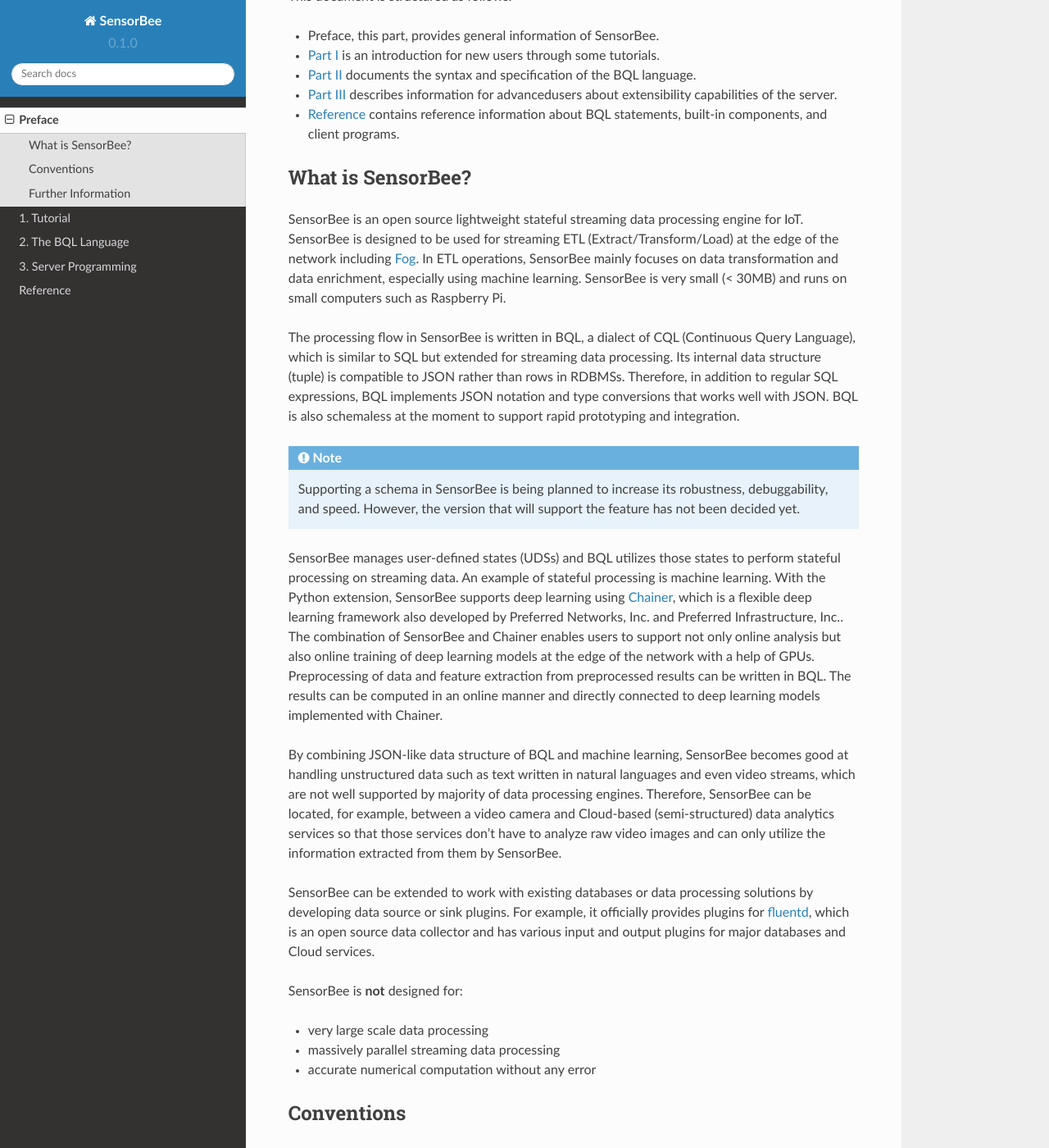
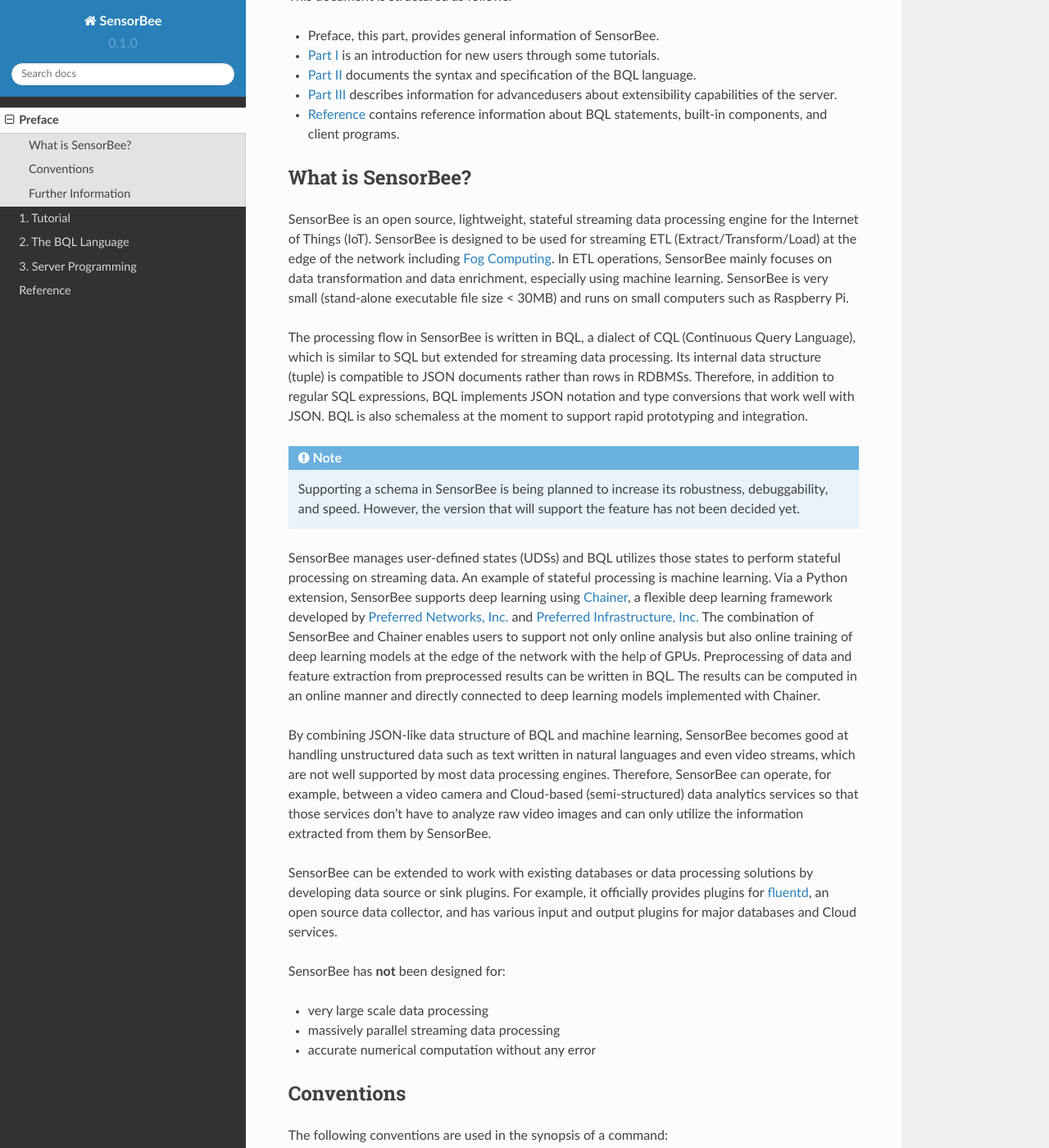
Before and after one commit to sensorbee/docs, a Sphinx documentation site: the page built from source/preface.rst, in a window 1280 px wide and 1400 px high, scrolled down 248 px. Shown: the whole window at 82% size. Built offline with Sphinx 7.4.7 and the Read the Docs theme 2.0.0, drawn with Linux system fonts in a browser that asks for light colours; some of the changed text lies outside the part shown.

Commit message:
review preface

```diff
--- a/source/preface.rst
+++ b/source/preface.rst
@@ -21,19 +21,19 @@
 What is SensorBee?
 ******************
 
-SensorBee is an open source lightweight stateful streaming data processing
-engine for IoT. SensorBee is designed to be used for streaming ETL
+SensorBee is an open source, lightweight, stateful streaming data processing
+engine for the Internet of Things (IoT). SensorBee is designed to be used for streaming ETL
 (Extract/Transform/Load) at the edge of the network including
-`Fog <http://www.cisco.com/c/dam/en_us/solutions/trends/iot/docs/computing-overview.pdf>`_.
+`Fog Computing <http://www.cisco.com/c/dam/en_us/solutions/trends/iot/docs/computing-overview.pdf>`_.
 In ETL operations, SensorBee mainly focuses on data transformation and data
-enrichment, especially using machine learning. SensorBee is very small (< 30MB)
+enrichment, especially using machine learning. SensorBee is very small (stand-alone executable file size < 30MB)
 and runs on small computers such as Raspberry Pi.
 
 The processing flow in SensorBee is written in BQL, a dialect of CQL
 (Continuous Query Language), which is similar to SQL but extended for streaming
-data processing. Its internal data structure (tuple) is compatible to JSON
+data processing. Its internal data structure (tuple) is compatible to JSON documents
 rather than rows in RDBMSs. Therefore, in addition to regular SQL expressions,
-BQL implements JSON notation and type conversions that works well with JSON.
+BQL implements JSON notation and type conversions that work well with JSON.
 BQL is also schemaless at the moment to support rapid prototyping and
 integration.
 
@@ -45,31 +45,31 @@
 
 SensorBee manages user-defined states (UDSs) and BQL utilizes those states to
 perform stateful processing on streaming data. An example of stateful processing
-is machine learning. With the Python extension, SensorBee supports deep learning
-using `Chainer <http://chainer.org/>`_, which is a flexible deep learning
-framework also developed by Preferred Networks, Inc. and Preferred
-Infrastructure, Inc.. The combination of SensorBee and Chainer enables users to
+is machine learning. Via a Python extension, SensorBee supports deep learning
+using `Chainer <http://chainer.org/>`_, a flexible deep learning
+framework developed by `Preferred Networks, Inc. <https://www.preferred-networks.jp/>`_ and
+`Preferred Infrastructure, Inc. <https://preferred.jp/>`_ The combination of SensorBee and Chainer enables users to
 support not only online analysis but also online training of deep learning
-models at the edge of the network with a help of GPUs. Preprocessing of data
+models at the edge of the network with the help of GPUs. Preprocessing of data
 and feature extraction from preprocessed results can be written in BQL. The
 results can be computed in an online manner and directly connected to deep
 learning models implemented with Chainer.
 
 By combining JSON-like data structure of BQL and machine learning, SensorBee
 becomes good at handling unstructured data such as text written in natural
-languages and even video streams, which are not well supported by majority of
-data processing engines. Therefore, SensorBee can be located, for example,
+languages and even video streams, which are not well supported by most
+data processing engines. Therefore, SensorBee can operate, for example,
 between a video camera and Cloud-based (semi-structured) data analytics
 services so that those services don't have to analyze raw video images and
 can only utilize the information extracted from them by SensorBee.
 
 SensorBee can be extended to work with existing databases or data processing
 solutions by developing data source or sink plugins. For example, it officially
-provides plugins for `fluentd <http://www.fluentd.org/>`_, which is an open
-source data collector and has various input and output plugins for major
+provides plugins for `fluentd <http://www.fluentd.org/>`_, an open
+source data collector, and has various input and output plugins for major
 databases and Cloud services.
 
-SensorBee is **not** designed for:
+SensorBee has **not** been designed for:
 
 * very large scale data processing
 * massively parallel streaming data processing
```
Also changed, not shown: other parts of source/preface.rst (+11 -9 lines).
